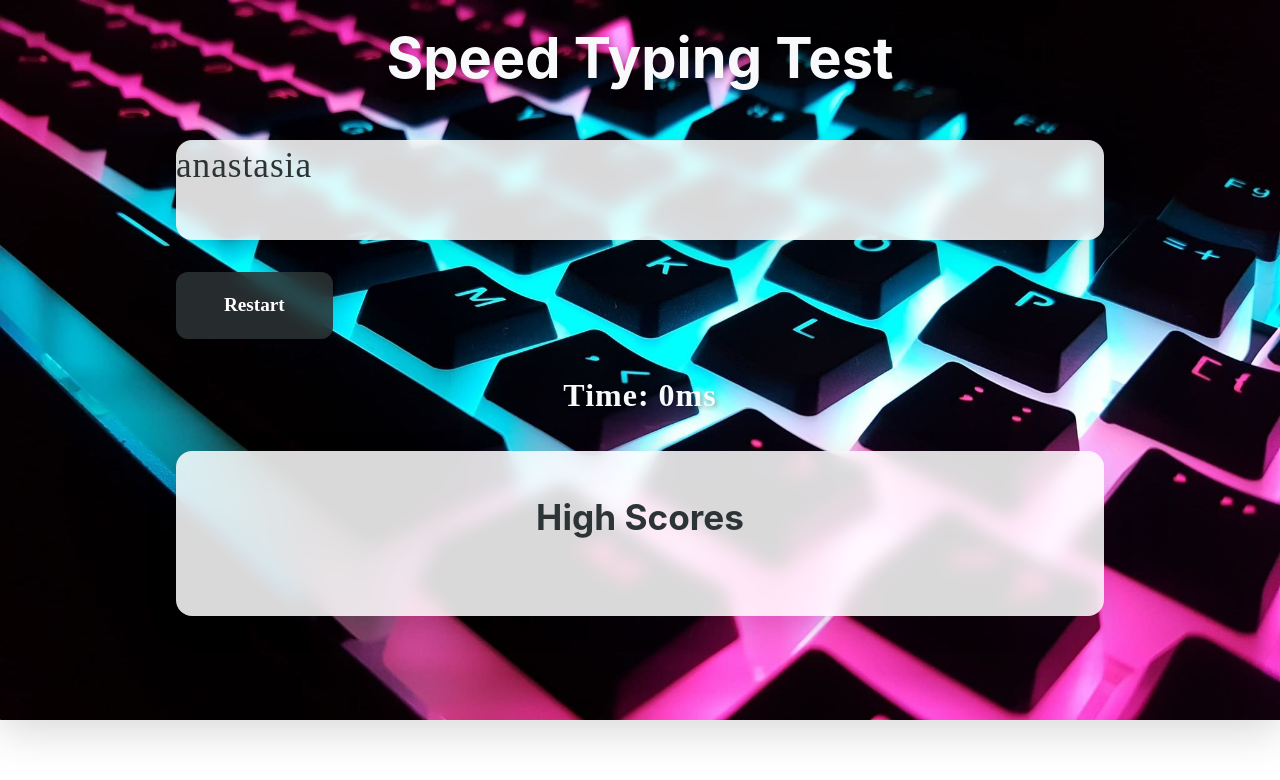
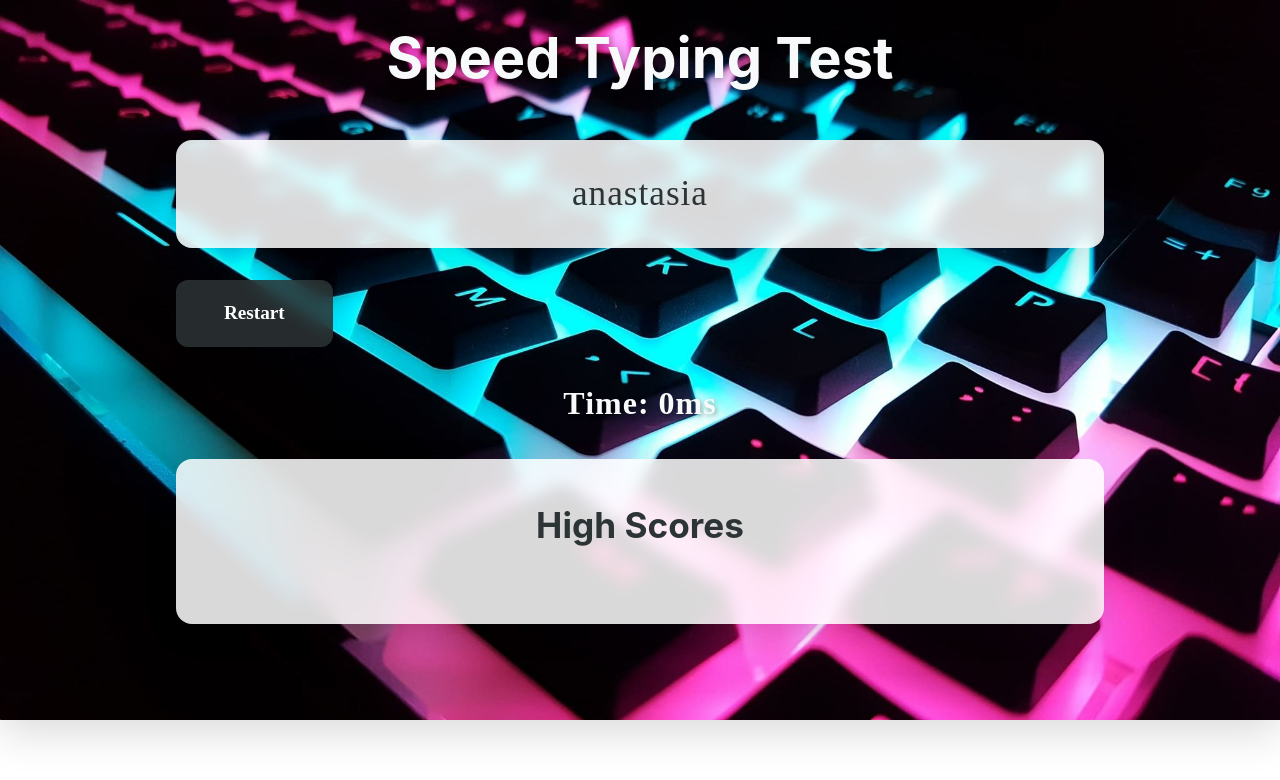
Before and after one commit to Anastasia-Vi/Typing-Text, a SvelteKit app: page / in a window 1280 px wide. Shown: the top 780 px of the page. Built offline with nearby package versions, Linux system fonts and the light colour scheme.

Commit message:
'deploy'

```diff
--- a/src/routes/+page.svelte
+++ b/src/routes/+page.svelte
@@ -133,6 +133,9 @@
     color: #2d3436;
     letter-spacing: 1px;
     backdrop-filter: blur(8px);
+    text-align: center;
+    padding: 0.25rem;
+    line-height: 100px;
   }
 
   input {
@@ -164,6 +167,7 @@
     font-weight: 600;
     transition: all 0.3s ease;
     backdrop-filter: blur(8px);
+
   }
 
   .btn:hover {
```
Also changed, not shown: static/manifest.json.
